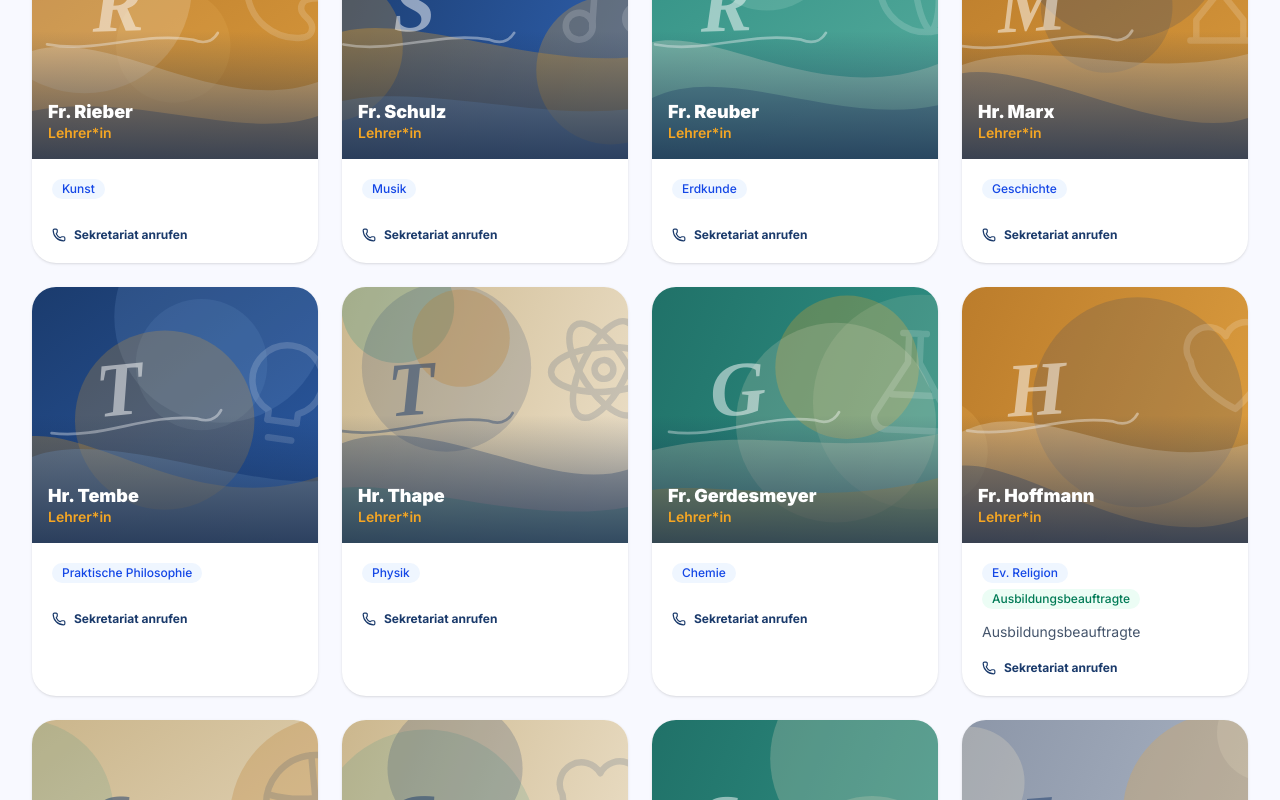
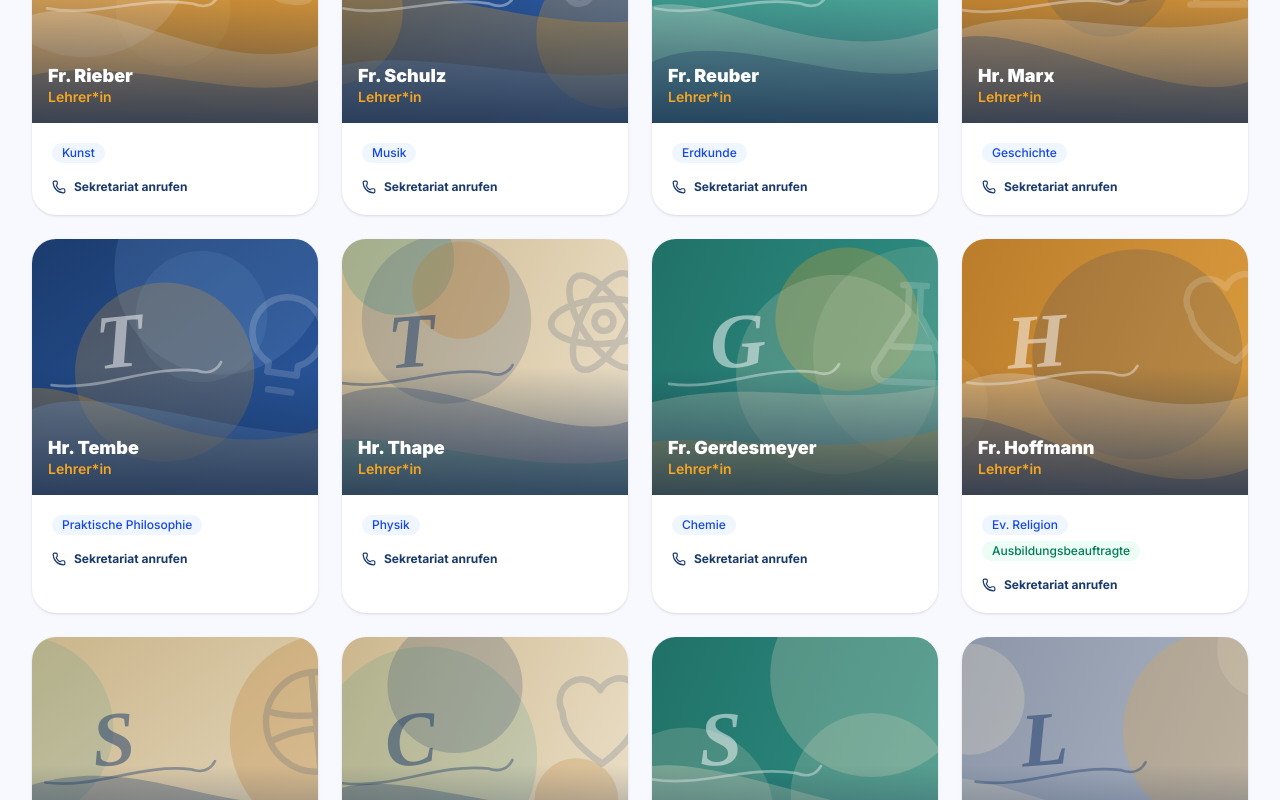
Before and after one commit to Mencode-Maennercode/RS-Heimbach, a Next.js app: page /lehrer in a window 1280 px wide. Shown: the part 2340-3140 px from the top of the page. Built offline with nearby package versions, Linux system fonts and the light colour scheme.

Commit message:
fix: Bio-Text nicht doppelt anzeigen, wenn zweite Aufgabe schon als Badge steht

```diff
--- a/app/lehrer/page.tsx
+++ b/app/lehrer/page.tsx
@@ -153,7 +153,9 @@ export default function LehrerPage() {
                         </span>
                       )}
                     </div>
-                    <p className="text-slate-600 text-sm leading-relaxed line-clamp-3">{teacher.bio}</p>
+                    {!teacher.secondTask && teacher.bio && (
+                      <p className="text-slate-600 text-sm leading-relaxed line-clamp-3">{teacher.bio}</p>
+                    )}
                     <a
                       href={schoolInfo.phoneLink}
                       aria-label={`Anrufen: ${schoolInfo.phone}`}
```
